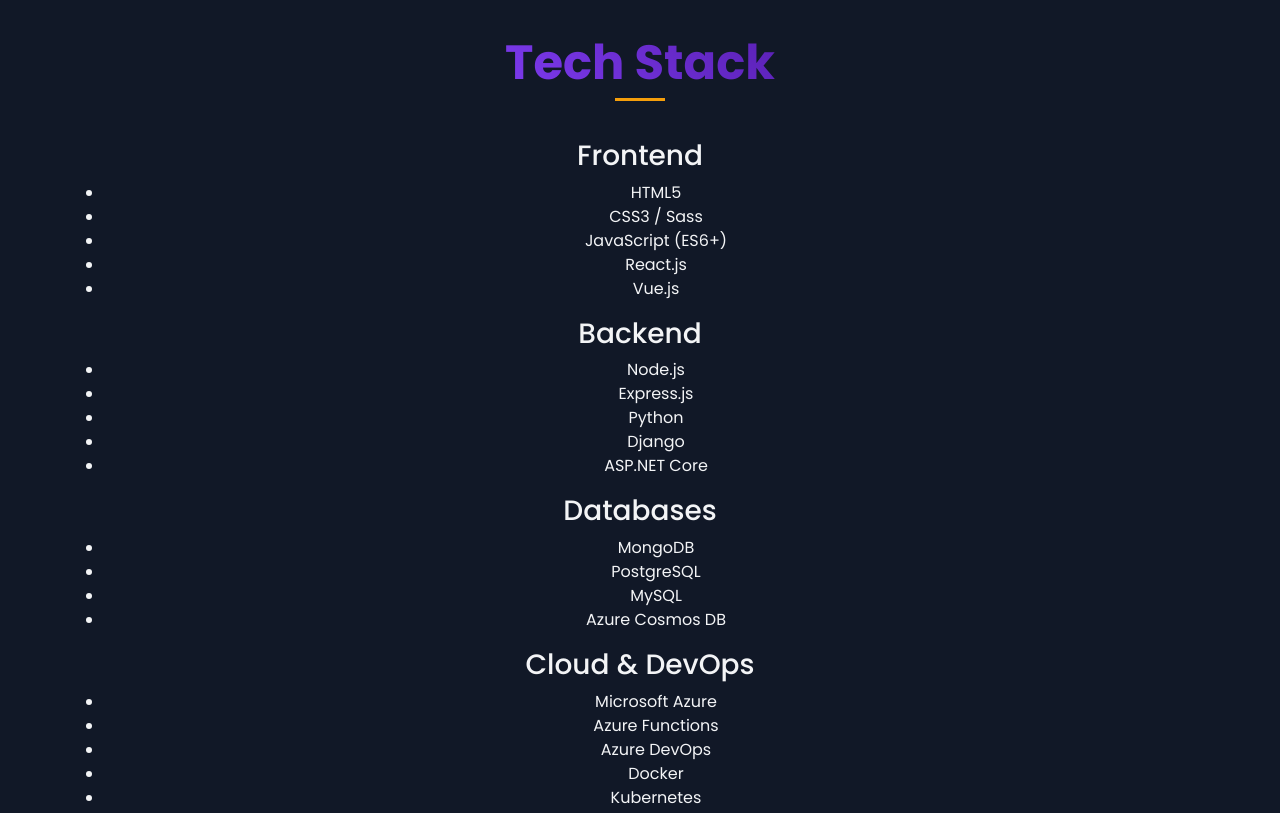
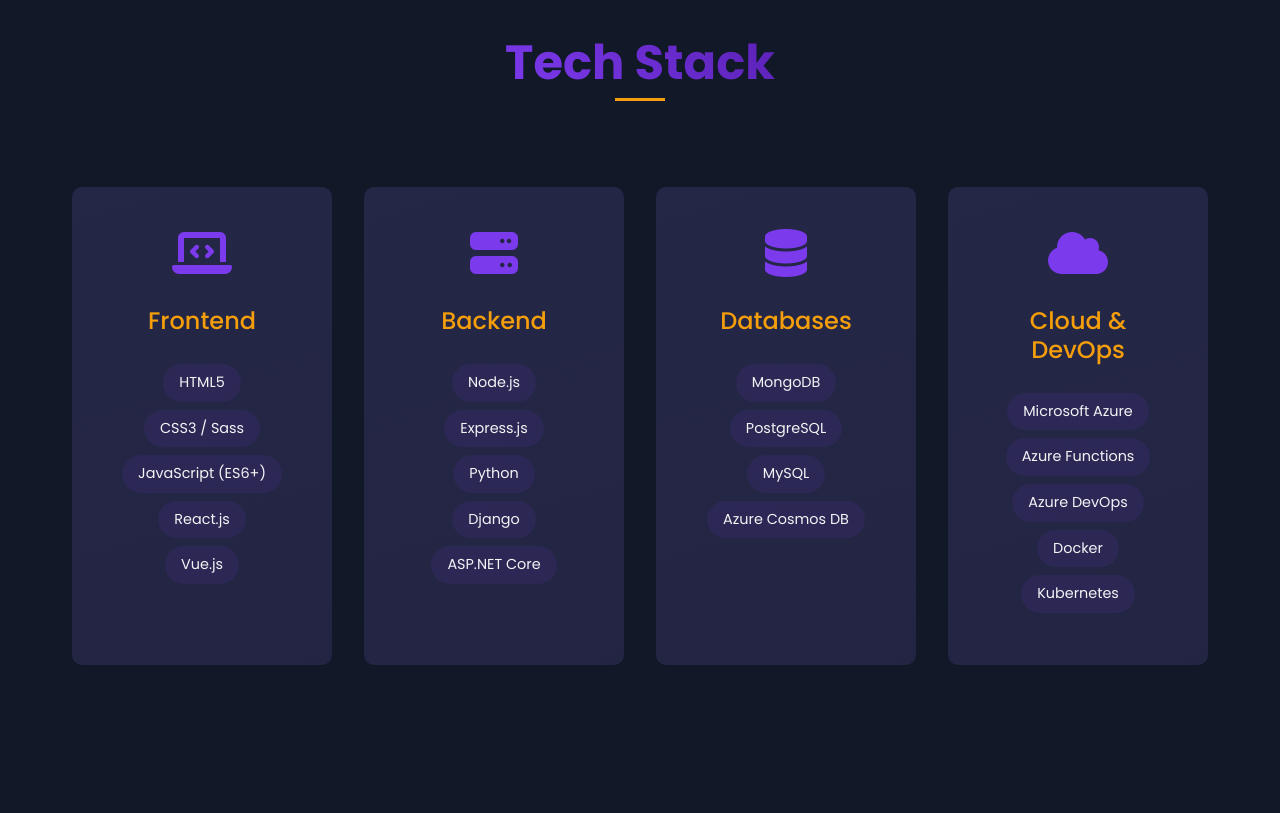
Before and after one commit to kimatron/devport, a plain HTML site: page index.html in a window 1280 px wide. Shown: the part 1520-2333 px from the top of the page. Drawn offline with nearby package versions, Linux system fonts and the light colour scheme.

Commit message:
Add style and cards to tech stack section

```diff
--- a/assets/css/style.css
+++ b/assets/css/style.css
@@ -149,6 +149,87 @@
 
 h2:hover::after {
   width: 100px;
+}
+
+.skills-container {
+  display: grid;
+  grid-template-columns: repeat(auto-fit, minmax(250px, 1fr));
+  gap: 2rem;
+  margin-top: 3rem;
+}
+
+.skill-category {
+  background-color: rgba(31, 41, 55, 0.8);
+  border-radius: 10px;
+  padding: 2rem;
+  text-align: center;
+  transition: transform 0.3s ease, box-shadow 0.3s ease;
+  position: relative;
+  overflow: hidden;
+}
+
+.skill-category::before {
+  content: '';
+  position: absolute;
+  top: -50%;
+  left: -50%;
+  width: 200%;
+  height: 200%;
+  background: linear-gradient(to bottom right,
+      rgba(124, 58, 237, 0.1),
+      rgba(91, 33, 182, 0.1));
+  transform: rotate(45deg);
+  z-index: 0;
+}
+
+.skill-category:hover {
+  transform: translateY(-10px);
+  box-shadow: 0 10px 20px rgba(0, 0, 0, 0.2);
+}
+
+.skill-icon {
+  font-size: 3rem;
+  margin-bottom: 1rem;
+  color: var(--primary-color);
+  position: relative;
+  z-index: 1;
+}
+
+.skill-category h3 {
+  font-size: 1.5rem;
+  margin-bottom: 1.5rem;
+  color: var(--accent-color);
+  position: relative;
+  z-index: 1;
+}
+
+.skill-list {
+  list-style-type: none;
+  padding: 0;
+  position: relative;
+  z-index: 1;
+}
+
+.skill-tag {
+  display: inline-block;
+  background-color: rgba(124, 58, 237, 0.1);
+  color: var(--text-color);
+  padding: 0.5rem 1rem;
+  border-radius: 20px;
+  margin: 0.25rem;
+  font-size: 0.9rem;
+  transition: background-color 0.3s ease, transform 0.3s ease;
+}
+
+.skill-tag:hover {
+  background-color: rgba(124, 58, 237, 0.3);
+  transform: scale(1.05);
+}
+
+@media (max-width: 768px) {
+  .skills-container {
+    grid-template-columns: 1fr;
+  }
 }
 
 /* Project Grid */
--- a/assets/js/main.js
+++ b/assets/js/main.js
@@ -136,3 +136,37 @@
     observer.observe(statsSection);
   }
 });
+
+document.addEventListener('DOMContentLoaded', function () {
+  const skillCategories = document.querySelectorAll('.skill-category');
+
+  skillCategories.forEach(category => {
+    category.addEventListener('mouseenter', () => {
+      category.querySelector('.skill-icon').style.transform = 'scale(1.2) rotate(360deg)';
+    });
+
+    category.addEventListener('mouseleave', () => {
+      category.querySelector('.skill-icon').style.transform = 'scale(1) rotate(0deg)';
+    });
+  });
+
+  // Animate skill tags on scroll
+  const skillTags = document.querySelectorAll('.skill-tag');
+  const observer = new IntersectionObserver((entries) => {
+    entries.forEach(entry => {
+      if (entry.isIntersecting) {
+        entry.target.style.opacity = '1';
+        entry.target.style.transform = 'translateY(0)';
+      }
+    });
+  }, {
+    threshold: 0.5
+  });
+
+  skillTags.forEach(tag => {
+    tag.style.opacity = '0';
+    tag.style.transform = 'translateY(20px)';
+    tag.style.transition = 'opacity 0.5s ease, transform 0.5s ease';
+    observer.observe(tag);
+  });
+});
--- a/index.html
+++ b/index.html
@@ -60,44 +60,48 @@
   <section id="skills" class="section">
     <div class="container">
       <h2>Tech Stack</h2>
-      <div class="skills-grid">
+      <div class="skills-container">
         <div class="skill-category">
+          <div class="skill-icon"><i class="fas fa-laptop-code"></i></div>
           <h3>Frontend</h3>
-          <ul>
-            <li>HTML5</li>
-            <li>CSS3 / Sass</li>
-            <li>JavaScript (ES6+)</li>
-            <li>React.js</li>
-            <li>Vue.js</li>
+          <ul class="skill-list">
+            <li><span class="skill-tag">HTML5</span></li>
+            <li><span class="skill-tag">CSS3 / Sass</span></li>
+            <li><span class="skill-tag">JavaScript (ES6+)</span></li>
+            <li><span class="skill-tag">React.js</span></li>
+            <li><span class="skill-tag">Vue.js</span></li>
           </ul>
         </div>
         <div class="skill-category">
+          <div class="skill-icon"><i class="fas fa-server"></i></div>
           <h3>Backend</h3>
-          <ul>
-            <li>Node.js</li>
-            <li>Express.js</li>
-            <li>Python</li>
-            <li>Django</li>
-            <li>ASP.NET Core</li>
+          <ul class="skill-list">
+            <li><span class="skill-tag">Node.js</span></li>
+            <li><span class="skill-tag">Express.js</span></li>
+            <li><span class="skill-tag">Python</span></li>
+            <li><span class="skill-tag">Django</span></li>
+            <li><span class="skill-tag">ASP.NET Core</span></li>
           </ul>
         </div>
         <div class="skill-category">
+          <div class="skill-icon"><i class="fas fa-database"></i></div>
           <h3>Databases</h3>
-          <ul>
-            <li>MongoDB</li>
-            <li>PostgreSQL</li>
-            <li>MySQL</li>
-            <li>Azure Cosmos DB</li>
+          <ul class="skill-list">
+            <li><span class="skill-tag">MongoDB</span></li>
+            <li><span class="skill-tag">PostgreSQL</span></li>
+            <li><span class="skill-tag">MySQL</span></li>
+            <li><span class="skill-tag">Azure Cosmos DB</span></li>
           </ul>
         </div>
         <div class="skill-category">
+          <div class="skill-icon"><i class="fas fa-cloud"></i></div>
           <h3>Cloud & DevOps</h3>
-          <ul>
-            <li>Microsoft Azure</li>
-            <li>Azure Functions</li>
-            <li>Azure DevOps</li>
-            <li>Docker</li>
-            <li>Kubernetes</li>
+          <ul class="skill-list">
+            <li><span class="skill-tag">Microsoft Azure</span></li>
+            <li><span class="skill-tag">Azure Functions</span></li>
+            <li><span class="skill-tag">Azure DevOps</span></li>
+            <li><span class="skill-tag">Docker</span></li>
+            <li><span class="skill-tag">Kubernetes</span></li>
           </ul>
         </div>
       </div>
```
